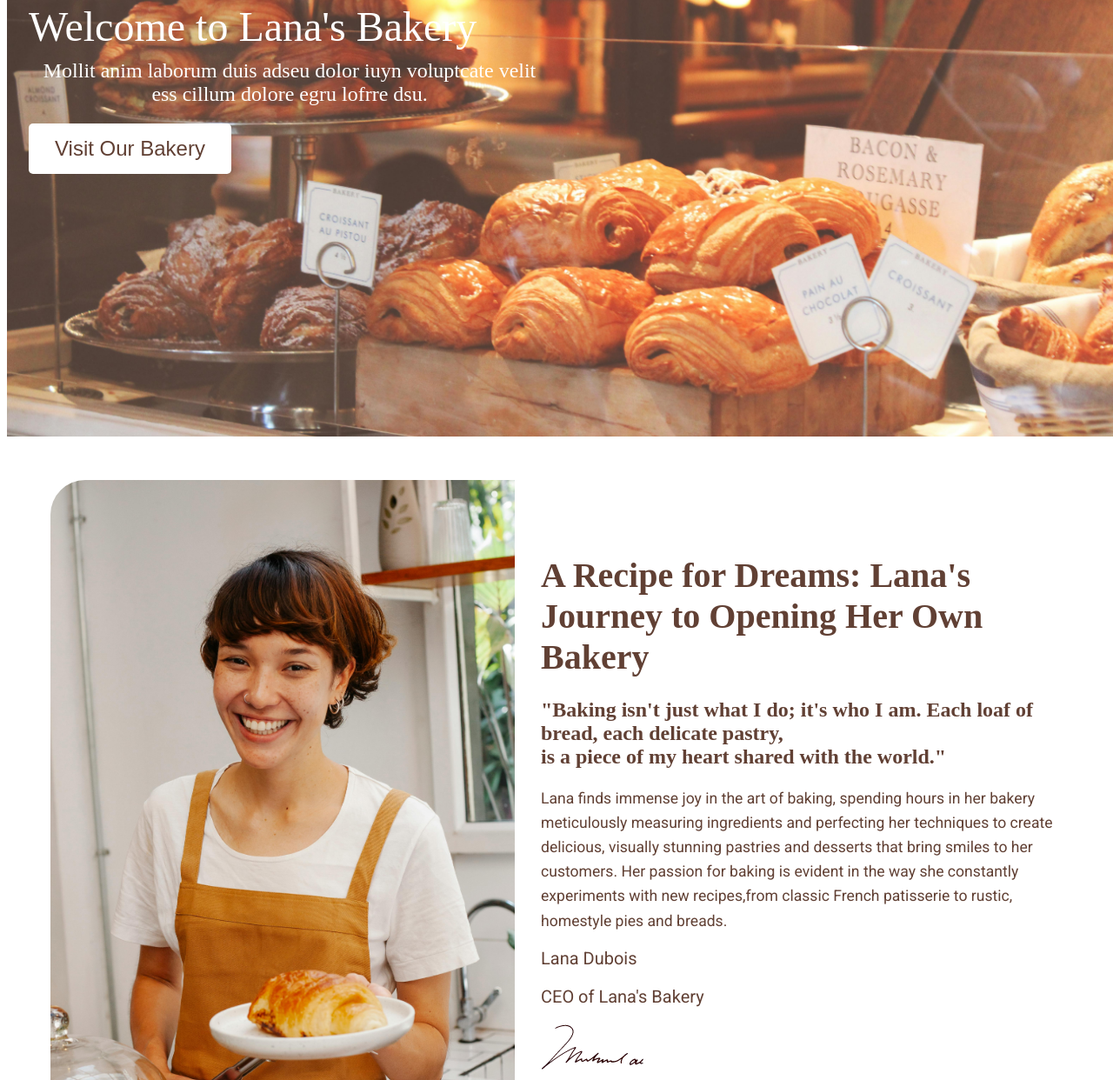
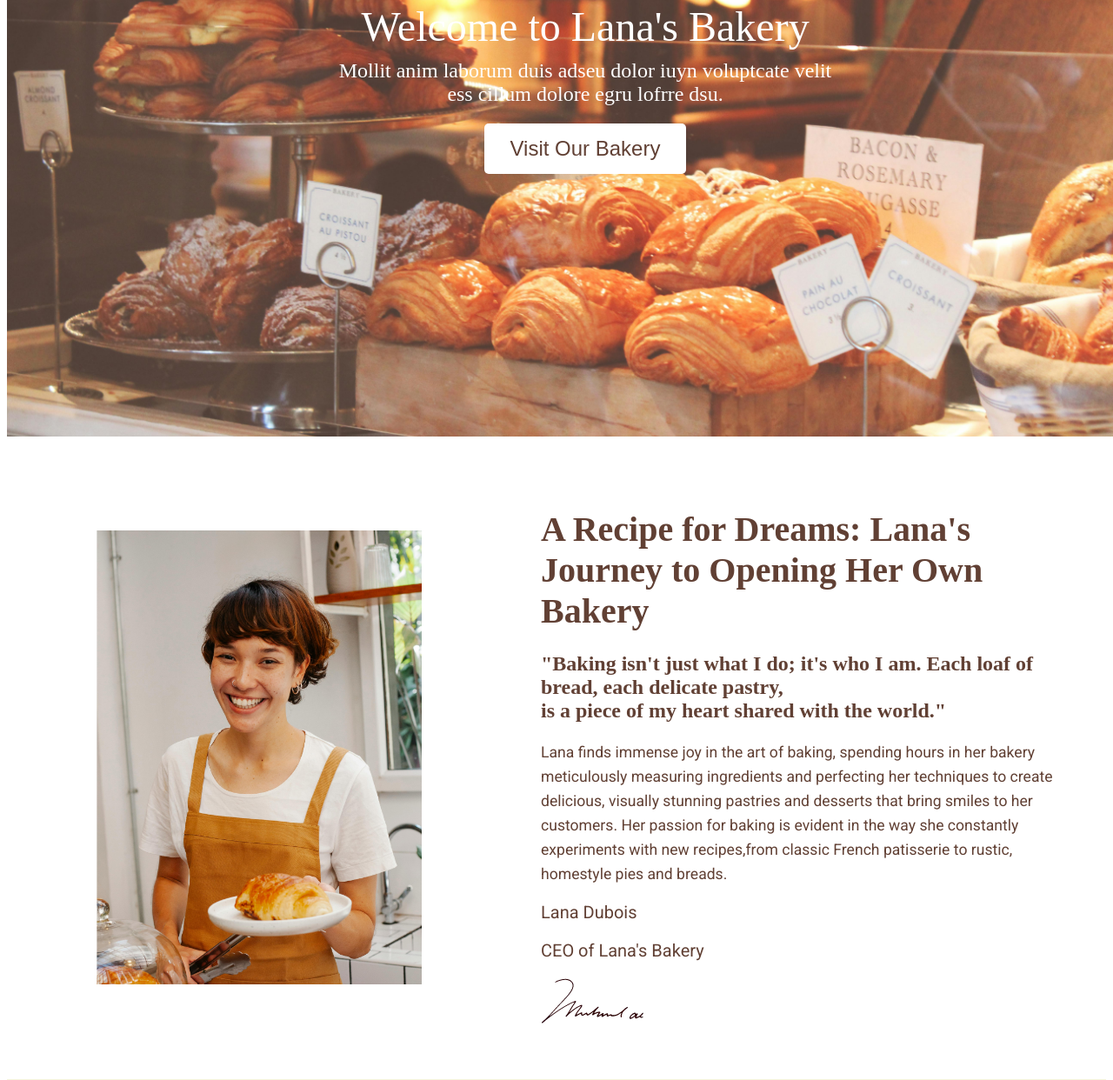
Before and after one commit to EmmaWebDev/lawyer-Website, a plain HTML site: page index.html in a window 1280 px wide. Shown: the part 398-1640 px from the top of the page at 87% size. Drawn offline with Linux system fonts and the light colour scheme; a web font is replaced by a local one.

Commit message:
fixed hero and about section

```diff
--- a/CSS/styles.css
+++ b/CSS/styles.css
@@ -93,7 +93,6 @@ body {
   background-size: cover;
   background-position: center;
   background-repeat: no-repeat;
-  height: 100vh;
   display: flex;
   flex-direction: column;
   justify-content: center;
@@ -101,7 +100,6 @@ body {
   text-align: center;
   color: white;
   position: relative;
-
 }
 
 #hero-overlay {
@@ -111,45 +109,40 @@ body {
   display: flex;
   flex-direction: column;
   justify-content: center;
-  align-items: flex-start;
-
+  align-items: center; /* Center content horizontally */
   padding-left: 50px;
-
+  text-align: center; /* Center text */
 }
 
 #hero-overlay header {
   display: flex;
   flex-direction: column;
-  align-items: flex-start;
+  align-items: center; /* Center header content */
 }
 
 #subtext-one {
   font-size: 3em;
-
   margin-bottom: 10px;
-
 }
 
 #subtext-two {
   font-size: 1.5em;
-
-  max-width: 600px;
-  /* Limit the width for better readability */
+  max-width: 600px; /* Limit width for better readability */
 }
 
 .menu-button {
-  font-size: 1.5em;
-  /* Increase button font size */
-  padding: 15px 30px;
-  /* Adjust button padding */
-  margin-top: 20px;
-  /* Space between paragraph and button */
+  font-size: 1.5em; /* Increase button font size */
+  padding: 15px 30px; /* Adjust button padding */
+  margin-top: 20px; /* Space between paragraph and button */
   background-color: #fff;
   color: #614034;
   border: none;
   cursor: pointer;
   border-radius: 5px;
   transition: background-color 0.3s ease;
+  display: flex;
+  align-items: center;
+  justify-content: center; /* Center button text */
 }
 
 .menu-button:hover {
@@ -157,14 +150,15 @@ body {
 }
 
 .about-image img {
-  width: 50%;
+
   vertical-align: middle;
   border-bottom-left-radius: 0px;
   border-bottom-right-radius: 0px;
   border-top-left-radius: 40px;
   border-top-right-radius: 0px;
-  width: 100%;
+  width: 70%;
   height: auto;
+  padding-left: 10%;
 }
 
 .About {
--- a/index.html
+++ b/index.html
@@ -84,7 +84,7 @@
 
 
     </section>
-    <section class="Choose-Us">
+   <!-- <section class="Choose-Us">
         <Div>
             <h2 class="">Why Choose Us?</h2>
             <p class="">"Our dedicated chefs is fully committed to baking the finest products for our customers with
@@ -98,7 +98,7 @@
 
         </Div>
 
-    </section>
+    </section>-->
 
 
 
```
